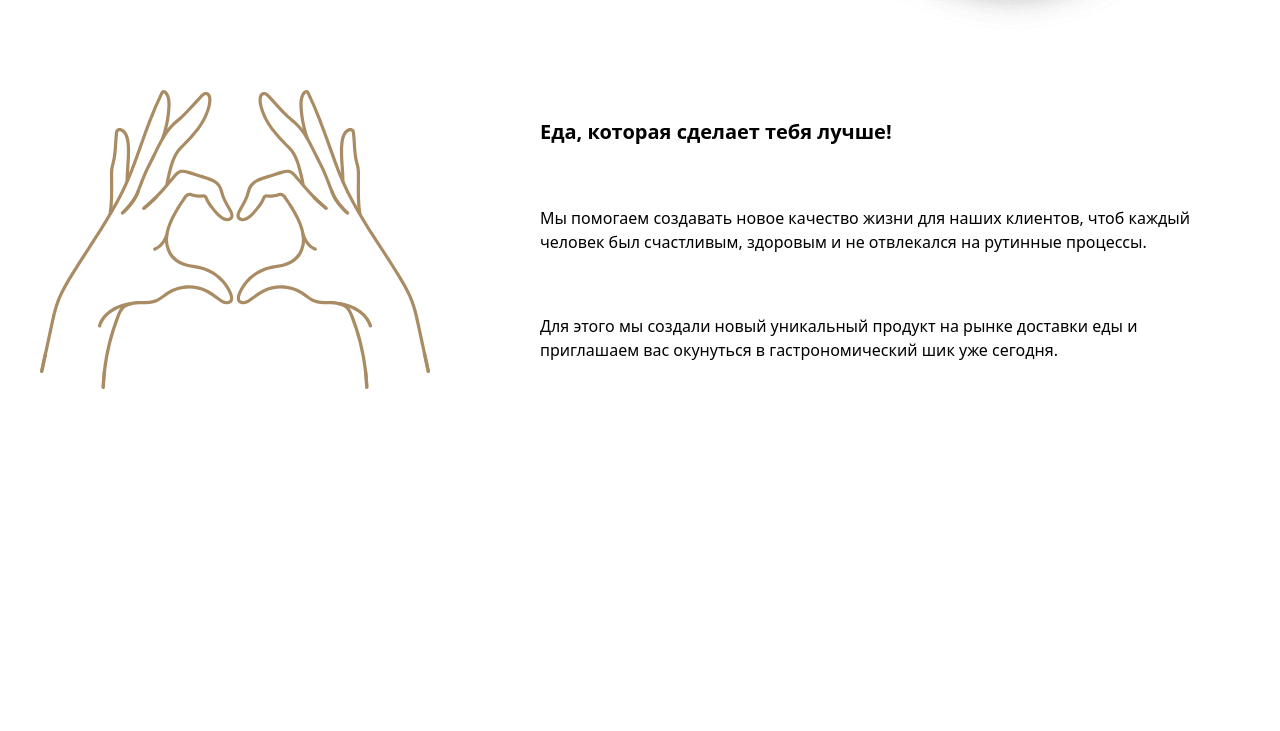
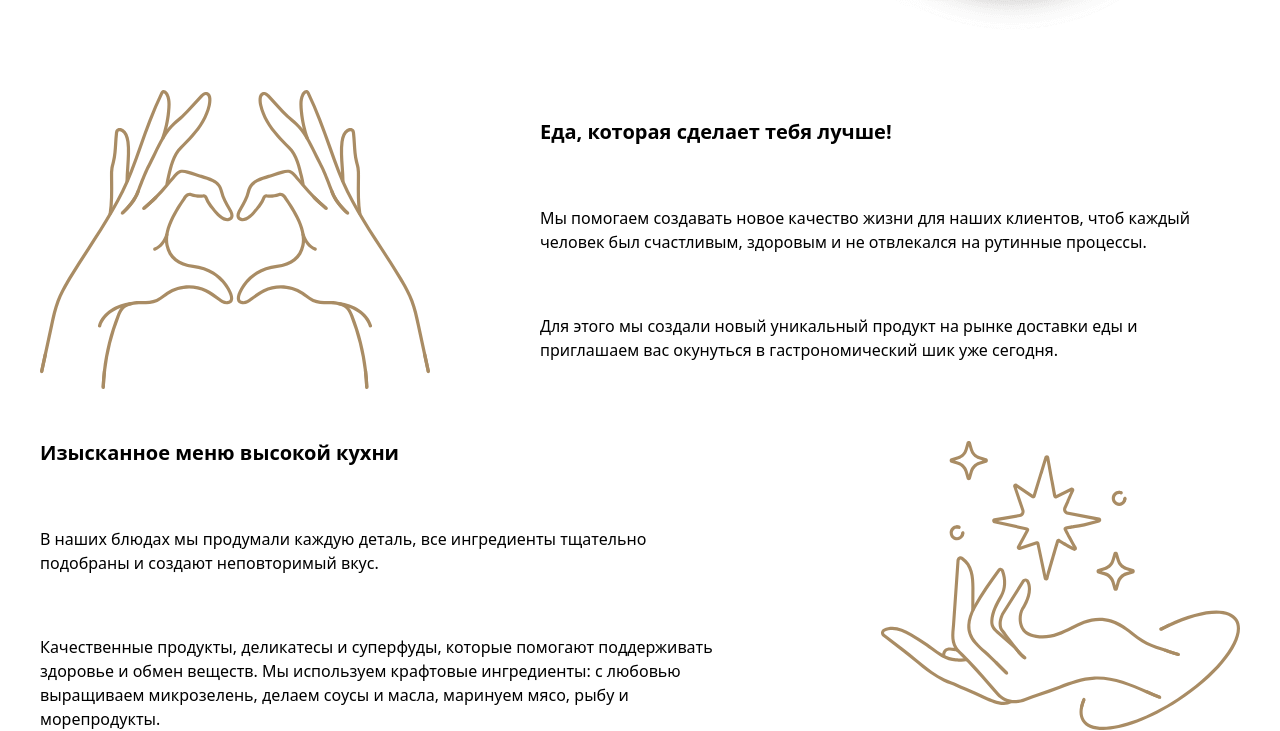
Before and after one commit to Zuhur061/tailwindexam, a website: page index.html in a window 1280 px wide. Shown: the part 735-1466 px from the top of the page. Before the commit the page ends 1124 px from the top, so only its background shows below. Drawn offline with Linux system fonts and the light colour scheme.

Commit message:
section3

```diff
--- a/index.html
+++ b/index.html
@@ -51,5 +51,15 @@
             <p class="w-[400px] lg:w-[700px]">Для этого мы создали новый уникальный продукт на рынке доставки еды и приглашаем вас окунуться в гастрономический шик уже сегодня.</p>
         </div>
     </section>
+    <section class="max-w-300 m-auto mt-[50px] lg:flex lg:justify-between lg:items-center">
+        <div class="flex flex-col gap-[20px] lg: gap-[60px]">
+            <h1 class="text-3xl font-black w-[400px] lg:text-xl">Изысканное меню высокой кухни</h1>
+            <p class="w-[400px] lg:w-[700px]">В наших блюдах мы продумали каждую деталь, все ингредиенты тщательно подобраны и создают неповторимый вкус.</p>
+            <p class="w-[400px] lg:w-[700px]">Качественные продукты, деликатесы и суперфуды, которые помогают  поддерживать здоровье и обмен веществ. Мы используем крафтовые ингредиенты: с любовью выращиваем микрозелень, делаем соусы и масла, маринуем мясо, рыбу и морепродукты.</p>
+        </div>
+        <div>
+            <img src="./imgs/Frame.svg" alt="">
+        </div>
+    </section>
 </body>
 </html>
```
Also changed, not shown: imgs/Frame.svg (added), src/output.css.
